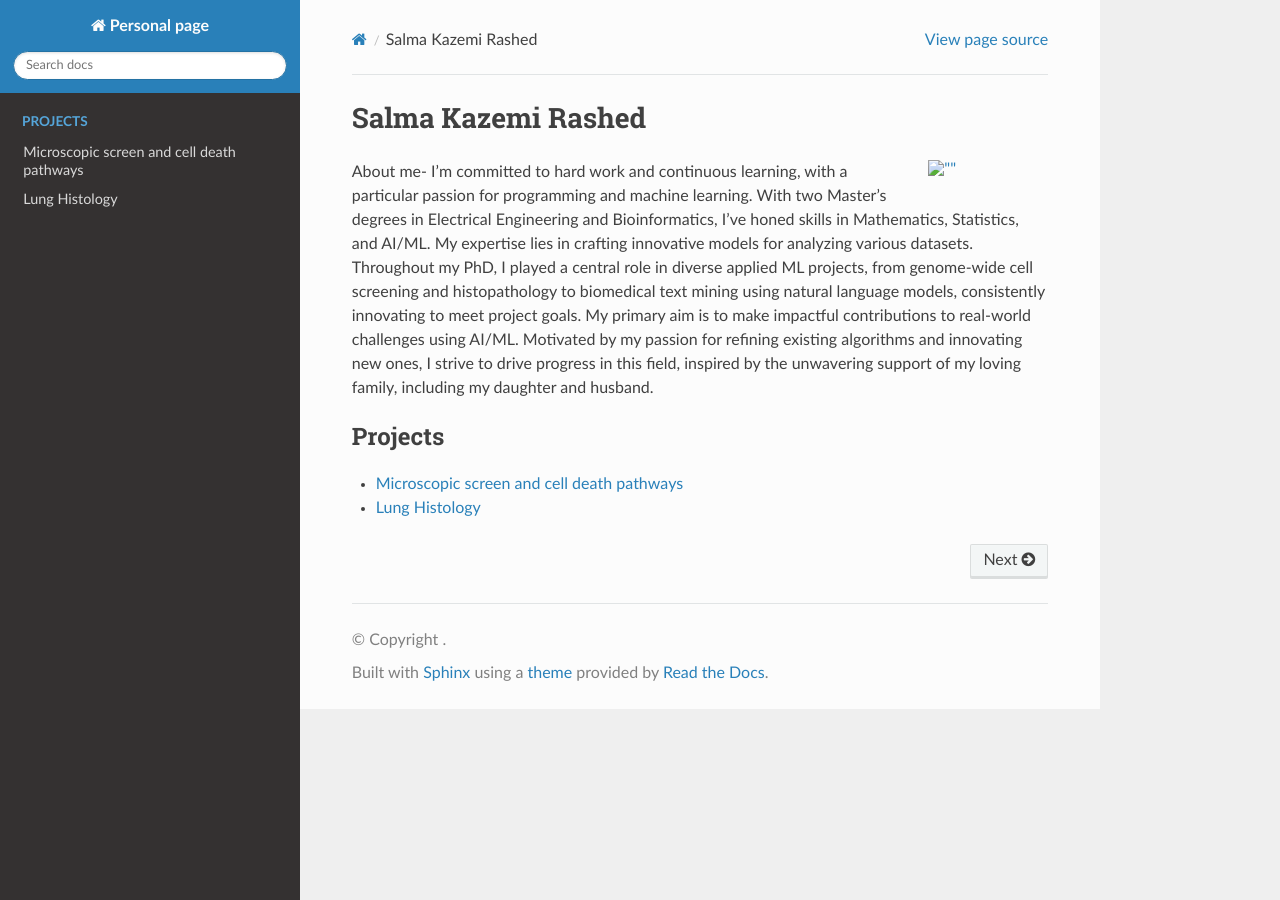
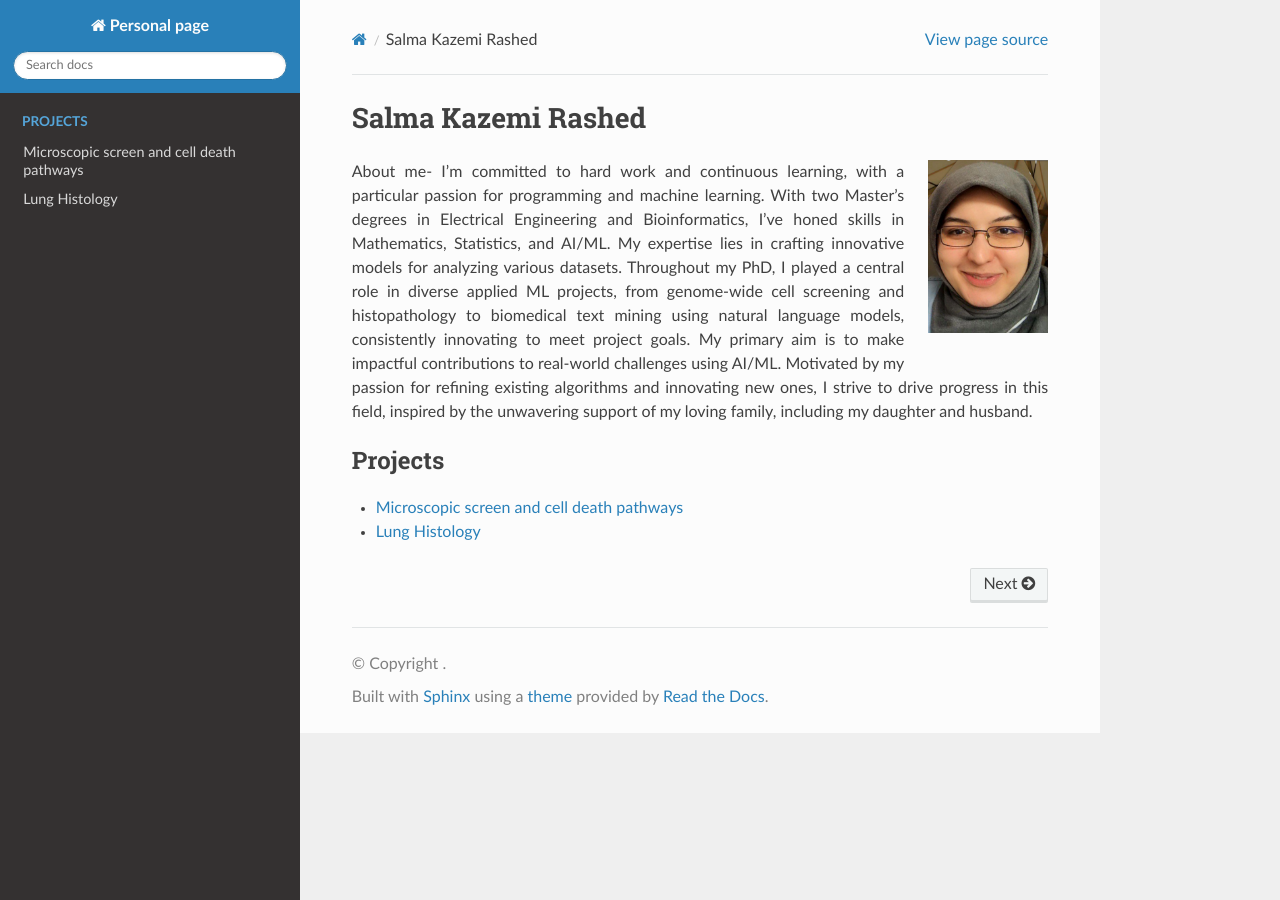
Before and after one commit to SalmaKazemiRashed/ImSalmaKRashed, a Sphinx documentation site: the page built from doc/index.rst, in a window 1280 px wide. Built offline with Sphinx 7.4.7 and the Read the Docs theme 3.1.0, drawn with Linux system fonts in a browser that asks for light colours.

Commit message:
update doc and build

```diff
--- a/doc/conf.py
+++ b/doc/conf.py
@@ -25,5 +25,5 @@ exclude_patterns = ['_build', 'Thumbs.db', '.DS_Store']
 # https://www.sphinx-doc.org/en/master/usage/configuration.html#options-for-html-output
 
 html_theme = 'sphinx_rtd_theme'
-html_static_path = ['_static']
+html_static_path = ['./']
 html_css_files = [ 'custom.css']
--- /dev/null
+++ b/doc/custom.css
@@ -0,0 +1,3 @@
+p {
+    text-align: justify;
+}
--- a/doc/index.rst
+++ b/doc/index.rst
@@ -5,7 +5,7 @@
 Salma Kazemi Rashed
 ===================================
 
-.. image:: _static/image.jpg
+.. image:: ./image.jpg
    :alt: ""
    :width: 120px
    :align: right
```
Also changed, not shown: doc/image.jpg (added), 6 other files.
